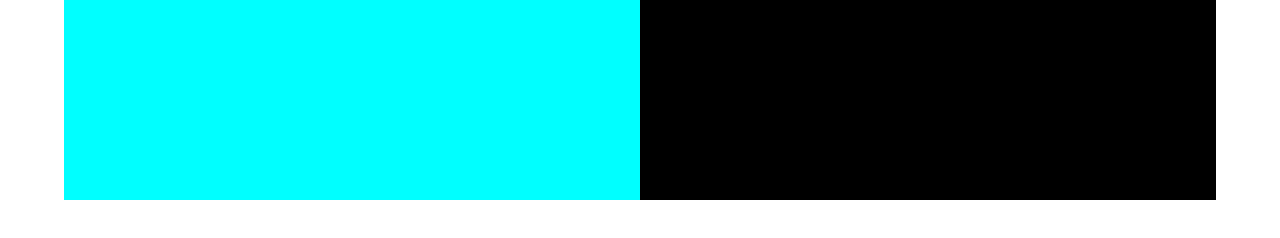
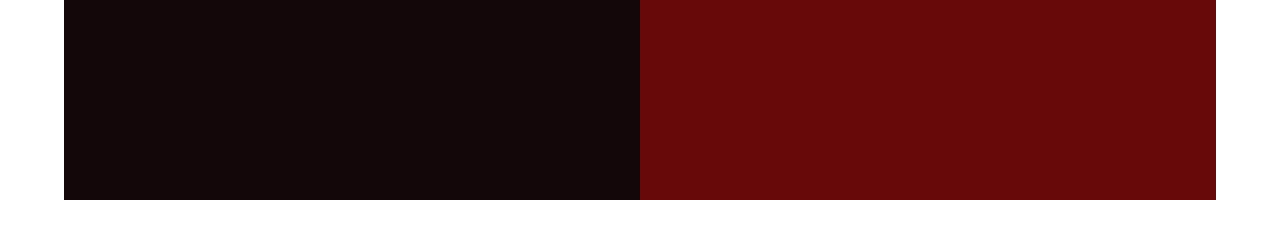
Before and after one commit to pouriaMhd/test, a website: page index.html in a window 1280 px wide. Drawn offline with Linux system fonts and the light colour scheme.

Commit message:
secend commit

```diff
--- a/css/main.css
+++ b/css/main.css
@@ -11,10 +11,10 @@ body>div{
 body>div>div{
     width: 90%;
     height: 200px;
-    background-color: black;
+    background-color: rgb(104, 9, 9);
 }
 body>div>div>div:nth-of-type(1){
     width: 50%;
-    background-color: aqua;
+    background-color: rgb(19, 8, 8);
     height: inherit;
 }
```
